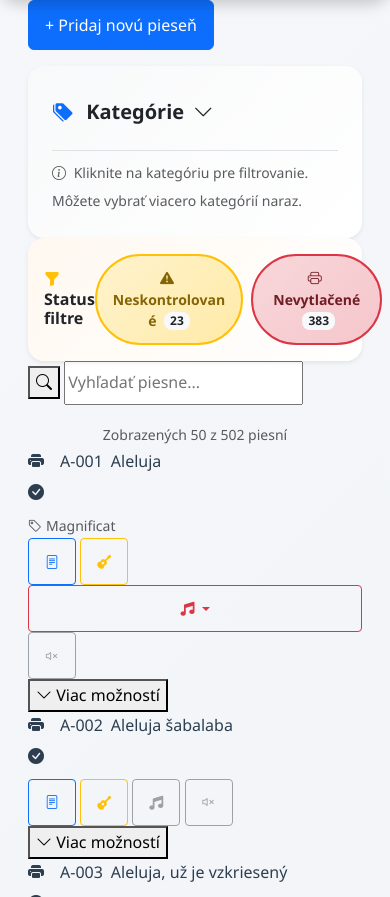
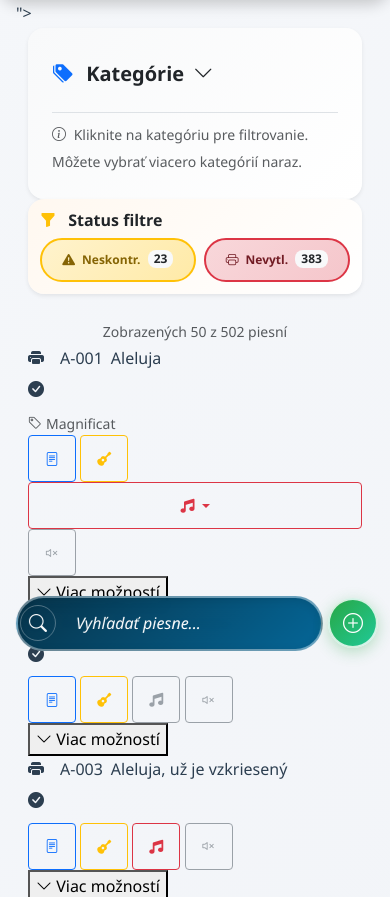
Before and after one commit to LossDavos/novy-spev, a Flask app: page / in a window 390 px wide. Shown: the part 145-1042 px from the top of the page. Run offline with Flask 3, Linux system fonts and the light colour scheme; data comes from the database, SQL or seed files in the repository.

Commit message:
fixed search bar

```diff
--- a/static/css/status-filters.css
+++ b/static/css/status-filters.css
@@ -99,3 +99,57 @@
   color: #ffffff;
   transform: scale(1.05);
 }
+
+/* Mobile responsive styling */
+@media (max-width: 768px) {
+  .status-filter-btn {
+    font-size: 0.8rem;
+    padding: 0.375rem 0.75rem;
+  }
+
+  .status-filter-btn i {
+    font-size: 0.9rem;
+  }
+
+  .status-count {
+    font-size: 0.7rem;
+    padding: 0.2rem 0.4rem;
+  }
+
+  #clearStatusFilters {
+    font-size: 0.8rem;
+    padding: 0.375rem 0.75rem;
+  }
+}
+
+@media (max-width: 480px) {
+  .status-filter-btn {
+    font-size: 0.75rem;
+    padding: 0.3rem 0.6rem;
+  }
+
+  .status-filter-btn i {
+    font-size: 0.8rem;
+    margin-right: 0.25rem !important;
+  }
+
+  .status-count {
+    font-size: 0.65rem;
+    padding: 0.15rem 0.35rem;
+    margin-left: 0.25rem !important;
+  }
+
+  #clearStatusFilters {
+    font-size: 0.75rem;
+    padding: 0.3rem 0.6rem;
+  }
+
+  .card-body.p-3 {
+    padding: 0.75rem !important;
+  }
+
+  .status-buttons-mobile .status-filter-btn {
+    min-width: 0;
+    flex: 1;
+  }
+}
--- a/templates/index.html
+++ b/templates/index.html
@@ -8,6 +8,9 @@
 <link rel="stylesheet" href="{{ url_for('static', filename='css/category-filters.css') }}">
 <link rel="stylesheet" href="{{ url_for('static', filename='css/category-animations.css') }}">
 <link rel="stylesheet" href="{{ url_for('static', filename='css/status-filters.css') }}">
+
+<!-- Include Search Modal Styles -->
+{% include 'search_modal_styles.html' %}">
 
 <style>
 .bg-success-light {
@@ -26,8 +29,6 @@ body {
 </style>
 
 <div class="container-fluid">
-
-<a href="{{ url_for('song_detail', song_id='new') }}" class="btn btn-primary mb-3">+ Pridaj novú pieseň</a>
 
 <!-- Category Filters Section -->
 {% include 'category_filters.html' %}
@@ -180,4 +181,7 @@ body {
 <script src="{{ url_for('static', filename='js/index-pagination.js') }}"></script>
 <script src="{{ url_for('static', filename='js/index-init.js') }}"></script>
 
+<!-- Include Search Modal JavaScript -->
+{% include 'search_modal_scripts.html' %}
+
 {% endblock %}
--- a/templates/search_modal.html
+++ b/templates/search_modal.html
@@ -15,4 +15,7 @@
       <span class="results-count-inline"></span>
     </div>
   </div>
+  <a href="{{ url_for('song_detail', song_id='new') }}" class="add-song-btn" title="Pridaj novú pieseň">
+    <i class="bi bi-plus-circle"></i>
+  </a>
 </div>
--- a/templates/search_modal_scripts.html
+++ b/templates/search_modal_scripts.html
@@ -1,3 +1,4 @@
+<script>
 // Fixed Bottom Search Bar Implementation
 function initializeFixedSearch() {
   const quickSearchInput = document.getElementById('quickSearchInput');
@@ -733,3 +734,4 @@ function initializeFixedSearch() {
 document.addEventListener('DOMContentLoaded', function() {
   initializeFixedSearch();
 });
+</script>
--- a/templates/search_modal_styles.html
+++ b/templates/search_modal_styles.html
@@ -1,23 +1,26 @@
+<style>
 /* Search Bar Styles - Responsive positioning */
 .fixed-bottom-search {
-  background: linear-gradient(135deg, rgba(2, 48, 71, 0.98) 0%, rgba(0, 99, 149, 0.98) 100%);
-  backdrop-filter: blur(10px);
+  background: transparent;
+  backdrop-filter: none;
   padding: 12px 20px;
-  border-radius: 50px;
-  border: 2px solid rgba(255, 255, 255, 0.4);
+  border-radius: 0;
+  border: none;
   animation: slideUpFade 0.5s ease-out;
-  display: block !important;
+  display: flex !important;
+  align-items: center;
+  gap: 5px;
 
   /* Default: Above table on larger screens */
   position: static;
   margin: 0 auto 2rem auto;
-  max-width: 600px;
+  max-width: 700px;
   z-index: 10;
 }
 
 .search-bar-container {
+  flex: 1;
   max-width: 600px;
-  width: 100%;
 }
 
 .search-input-group {
@@ -25,7 +28,7 @@
   align-items: center;
   justify-content: space-between;
   background: linear-gradient(135deg, rgba(2, 48, 71, 0.98) 0%, rgba(0, 99, 149, 0.98) 100%);
-  border: 2px solid rgba(255, 255, 255, 0.7);
+  border: 2px solid rgba(255, 255, 255, 0.4);
   border-radius: 50px;
   color: white;
   padding: 0.25rem;
@@ -44,8 +47,8 @@
 
 .search-toggle-btn,
 .advanced-search-btn {
-  background: rgba(255, 255, 255, 0.2);
-  border: 2px solid rgba(255, 255, 255, 0.5);
+  background: transparent;
+  border: 1px solid rgba(255, 255, 255, 0.3);
   width: 40px;
   height: 40px;
   border-radius: 50%;
@@ -62,10 +65,39 @@
 }
 
 .search-toggle-btn:hover {
-  background: rgba(255, 255, 255, 0.4);
+  background: rgba(255, 255, 255, 0.2);
   color: white;
-  transform: scale(1.1);
-  border-color: rgba(255, 255, 255, 0.8);
+  transform: scale(1.05);
+  border-color: rgba(255, 255, 255, 0.6);
+}
+
+.add-song-btn {
+  background: linear-gradient(135deg, #28a745 0%, #20c997 100%);
+  border: 2px solid rgba(255, 255, 255, 0.8);
+  width: 50px;
+  height: 50px;
+  border-radius: 50%;
+  display: flex !important;
+  align-items: center;
+  justify-content: center;
+  color: white !important;
+  font-size: 20px !important;
+  transition: all 0.3s ease;
+  flex-shrink: 0;
+  cursor: pointer;
+  z-index: 10;
+  position: relative;
+  text-decoration: none !important;
+  box-shadow: 0 4px 15px rgba(40, 167, 69, 0.3);
+}
+
+.add-song-btn:hover {
+  background: linear-gradient(135deg, #218838 0%, #1ea885 100%);
+  color: white !important;
+  transform: scale(1.1) translateY(-2px);
+  border-color: rgba(255, 255, 255, 1);
+  text-decoration: none !important;
+  box-shadow: 0 6px 20px rgba(40, 167, 69, 0.4);
 }
 
 /* Ensure Bootstrap icons are visible */
@@ -219,17 +251,7 @@
   text-align: center;
 }
 
-/* Animation for fixed search bar */
-@keyframes slideUpFade {
-  from {
-    opacity: 0;
-    transform: translateX(-50%) translateY(20px);
-  }
-  to {
-    opacity: 1;
-    transform: translateX(-50%) translateY(0);
-  }
-}
+/* Animation for fixed search bar - removed duplicate */
 
 /* Desktop and larger screens - positioned above table */
 @media (min-width: 992px) {
@@ -719,14 +741,15 @@
   100% { transform: rotate(360deg); }
 }
 
+/* Animation for fixed search bar - slides up from center */
 @keyframes slideUpFade {
   0% {
     opacity: 0;
-    transform: translate(-50%, 20px);
+    transform: translateY(30px);
   }
   100% {
     opacity: 1;
-    transform: translate(-50%, 0);
+    transform: translateY(0);
   }
 }
 
@@ -805,3 +828,4 @@
     }
   }
 }
+</style>
--- a/templates/status_filters.html
+++ b/templates/status_filters.html
@@ -1,7 +1,19 @@
 <!-- Status Filter Section -->
-<div class="card border-0 shadow-sm rounded-4" style="background: linear-gradient(135deg, #fff8f0 0%, #ffffff 100%);">
+<div class="card border-0 shadow-sm rounded-4 mb-4" style="background: linear-gradient(135deg, #fff8f0 0%, #ffffff 100%);">
   <div class="card-body p-3">
-    <div class="d-flex align-items-center justify-content-between">
+    <div class="status-filters-layout">
+      <div class="d-flex align-items-center justify-content-between mb-2 d-md-none">
+        <h6 class="mb-0 fw-bold text-dark">
+          <i class="bi bi-funnel-fill text-warning me-2"></i>
+          Status filtre
+        </h6>
+        <button id="clearStatusFilters" class="btn btn-outline-secondary btn-sm rounded-pill" style="display: none;">
+          <i class="bi bi-x-circle me-1"></i>
+          Vyčistiť
+        </button>
+      </div>
+
+      <div class="d-none d-md-flex align-items-center justify-content-between">
         <h6 class="mb-0 fw-bold text-dark">
           <i class="bi bi-funnel-fill text-warning me-2"></i>
           Status filtre
@@ -28,5 +40,26 @@
           Vyčistiť
         </button>
       </div>
+
+      <div class="status-buttons-mobile d-flex d-md-none gap-2">
+        <button class="status-filter-btn btn btn-sm rounded-pill flex-fill"
+                data-status="unchecked"
+                title="Zobraziť len neskontrolované piesne">
+          <i class="bi bi-exclamation-triangle-fill me-1"></i>
+          <span class="d-none d-md-inline">Neskontrolované</span>
+          <span class="d-md-none">Neskontr.</span>
+          <span class="status-count badge bg-light text-dark ms-1">{{ total_songs - total_admin_checked }}</span>
+        </button>
+
+        <button class="status-filter-btn btn btn-sm rounded-pill flex-fill"
+                data-status="unprinted"
+                title="Zobraziť len nevytlačené piesne">
+          <i class="bi bi-printer me-1"></i>
+          <span class="d-none d-md-inline">Nevytlačené</span>
+          <span class="d-md-none">Nevytl.</span>
+          <span class="status-count badge bg-light text-dark ms-1">{{ total_songs - total_printed }}</span>
+        </button>
       </div>
     </div>
+  </div>
+</div>
```
Lines whose indentation alone changed are shown as unchanged.
